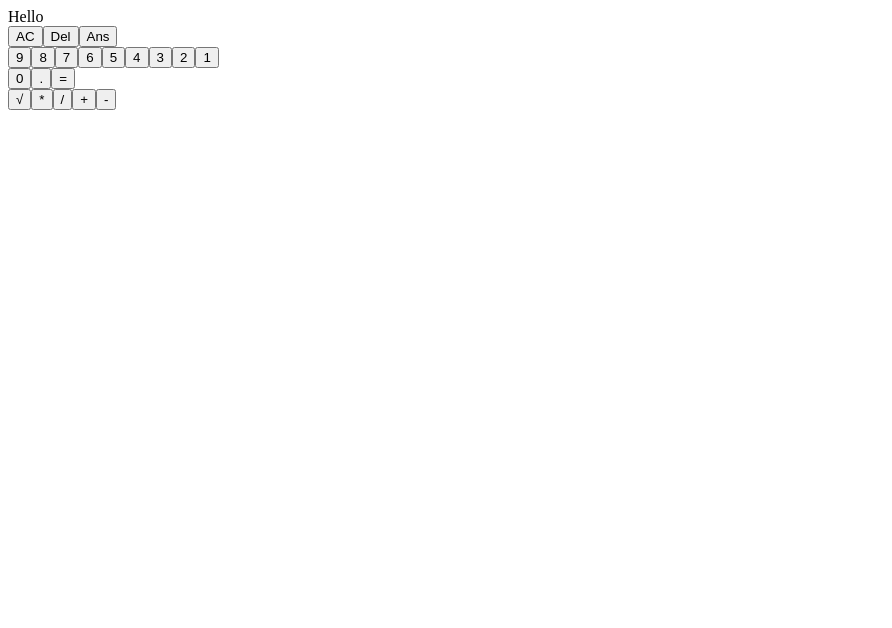
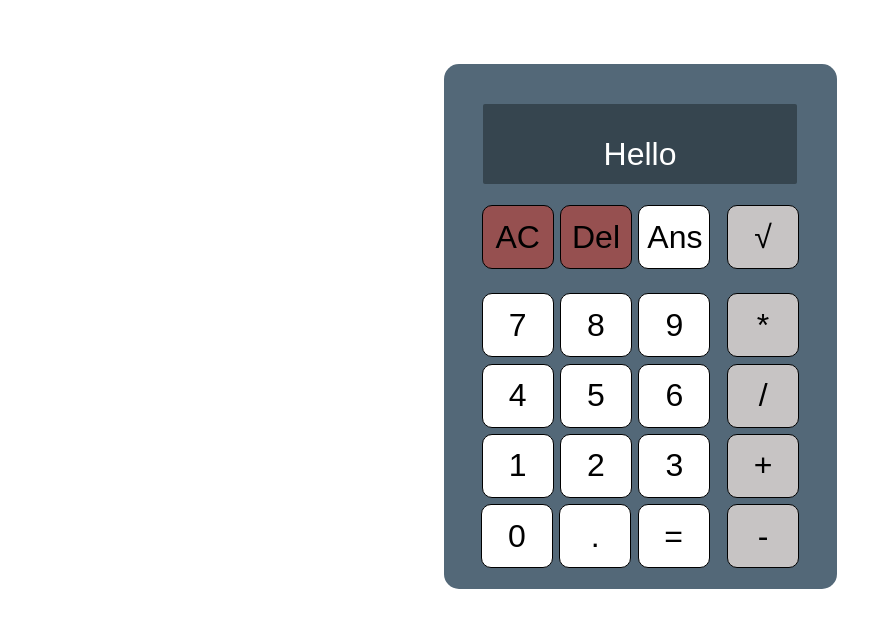
Before and after one commit to rtviner/react-calculator, a React app: page / in a window 1280 px wide. Shown: the top 628 px of the page, without its empty margins (0-892 px from the left). Built offline with nearby package versions, Linux system fonts and the light colour scheme.

Commit message:
remove margins on sides of button divs and decrease width of calculator

```diff
--- a/src/style.css
+++ b/src/style.css
@@ -0,0 +1,89 @@
+body {
+	font: 100% arial, sans-serif;
+	text-align: center;
+	margin: 0;
+	box-sizing: border-box;
+}
+
+button {
+	font-size: 2em;
+	height: 2em;
+	border-radius: 10px;
+	border: .01em solid #000;
+	background-color: #FFF;
+}
+
+div#calculator {
+    background-color: #536878;
+    width: 393px;
+    height: 525px;
+    display: inline-flex;
+    flex-flow: row wrap;
+    justify-content: center;
+    border-radius: 15px;
+    margin: 0 auto;
+    margin-top: 4em;
+}
+
+div#display {
+  font-size: 2em;
+  color: #FFF;
+  height: 1.5em;
+  width: 80%;
+  margin: 1.25em auto .02em auto;
+  padding-top: 1em;
+  background-color: #36454f;
+  border-radius: 2px;
+  overflow-y: scroll;
+  white-space: nowrap;
+}
+
+div#topButtons {
+  width: 60%;
+  margin: 0.5em 5.5em .5em 0;
+}
+
+div#numberButtons {
+    display: inline-flex;
+    flex-flow: row-reverse wrap;
+    width: 60%;
+    align-content: flex-start;
+    margin: 0;
+}
+
+div#bottomButtons {
+  	width: 100%;
+  	margin: 0;
+  	margin-bottom: .5em;
+  	display: flex;
+  	align-content: center;
+}
+
+div#operatorButtons {
+	display: flex;
+	flex-flow: column;
+	margin: -5.5em 0 .5em 0.65em;
+ 	align-content: flex-start;
+}
+
+button#sqRt {
+    margin-bottom: .65em;
+}
+
+button#decimal,
+button#equals,
+button.num-btn,
+button.top-btn,
+button.op-btn {
+	padding: .25em;
+	margin: .1em;
+	width: 2.25em;
+}
+
+button.clear {
+	background-color: #965050;
+}
+
+button.op-btn {
+	background-color: #c7c4c4;
+}
```
